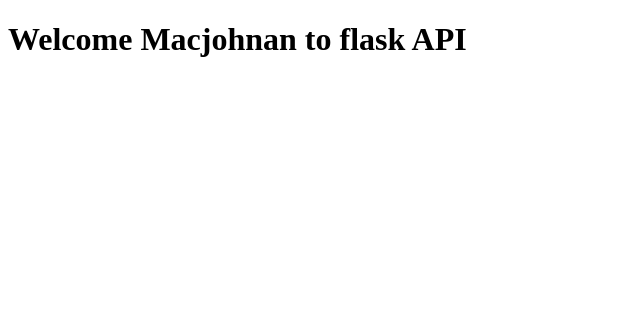
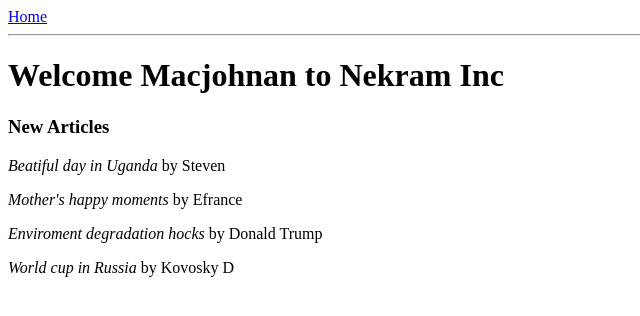
Before and after one commit to Nkambwe/Nekram01, a Flask app: page / in a window 1280 px wide. Shown: the top 316 px of the page, without its empty margins (0-640 px from the left). Run offline with Flask 2, Linux system fonts and the light colour scheme.

Commit message:
HTL Templates

```diff
--- a/app/routes.py
+++ b/app/routes.py
@@ -8,4 +8,22 @@ from app import app
 @app.route('/index')
 def index():
     user = {'username': 'Macjohnan'}
-    return render_template("index.html", user=user)
+    posts=[
+            {
+                'author':{'username':'Steven'},
+                'body':'Beatiful day in Uganda'
+            },
+            {
+                'author':{'username':'Efrance'},
+                'body':"Mother's happy moments"
+            },
+            {
+                'author':{'username':'Donald Trump'},
+                'body':"Enviroment degradation hocks"
+            },
+            {
+                'author':{'username':'Kovosky D'},
+                'body':"World cup in Russia"
+            }
+        ]
+    return render_template("index.html", title='Home', user=user, posts=posts)
--- /dev/null
+++ b/app/templates/base.html
@@ -0,0 +1,18 @@
+<!--app/templates/base.html: Parent template for all html documents -->
+<!DOCTYPE html>
+<html>
+
+<head>
+    {%if title%}
+    <title>{{title}} - Nekram 1.0</title>
+    {%else%}
+    <title>Welcome to Nekram 1.0</title>
+    {%endif%}
+</head>
+
+<body>
+    <div><a href="/index">Home</a></div>
+    <hr> {%block content%} {%endblock%}
+</body>
+
+</html>
--- a/app/templates/index.html
+++ b/app/templates/index.html
@@ -1,17 +1,10 @@
 <!--app/templates/index.html: Main -->
-<!DOCTYPE html>
-<html>
-
-<head>
-    {%if title%}
-    <title>{{title}} - Nekram 1.0</title>
-    {%else%}
-    <title>Welcome to Nekram 1.0</title>
-    {%endif%}
-</head>
-
-<body>
-    <h1> Welcome {{user.username}} to flask API</h1>
-</body>
-
-</html>
+{%extends "base.html"%} {%block content%}
+<h1> Welcome {{user.username}} to Nekram Inc</h1>
+<div>
+    <h3>New Articles</h3>
+    {%for post in posts%}
+    <p><em>{{post.body}}</em> by {{post.author.username}}</p>
+    {%endfor%}
+</div>
+{%endblock%}
```
